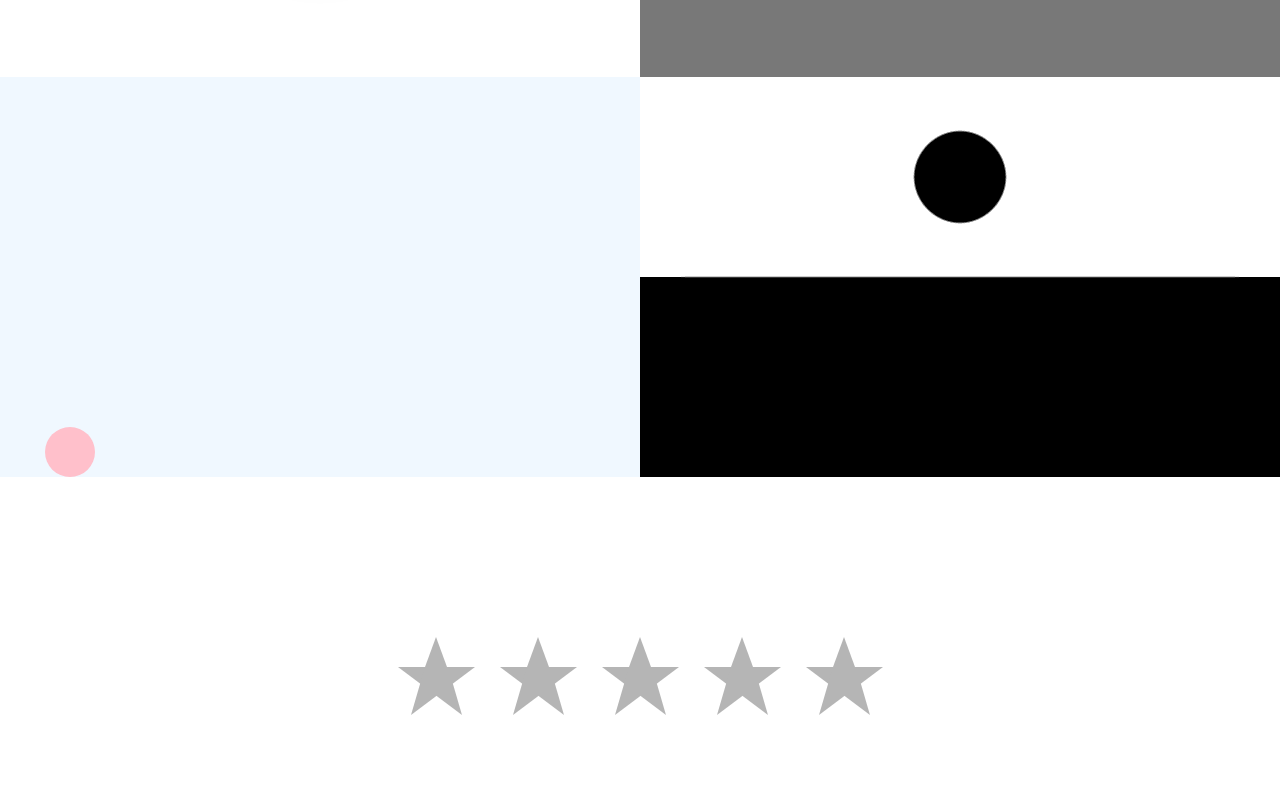
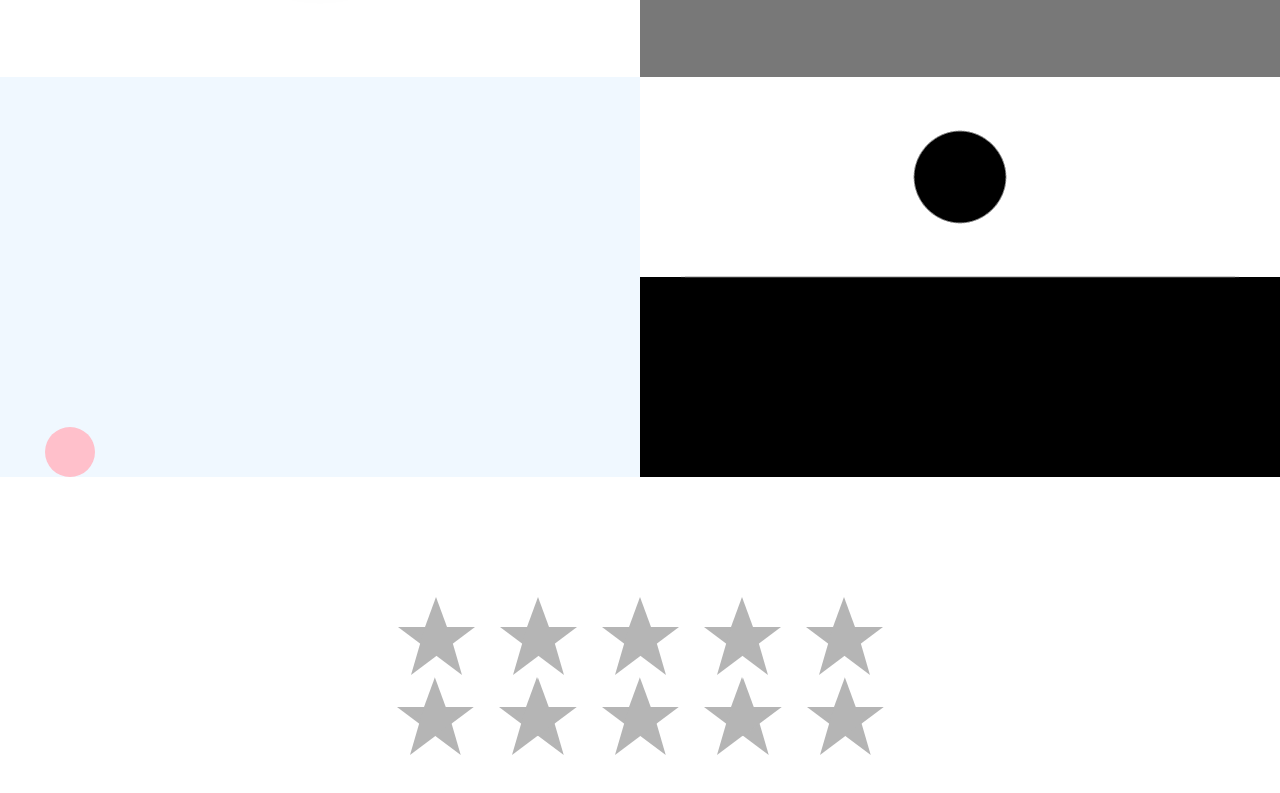
Before and after one commit to ChrisChan13/css-ideas, a website: page src/index.html in a window 1280 px wide. Shown: the part 323-1116 px from the top of the page. Drawn offline with Linux system fonts and the light colour scheme.

Commit message:
add half star for star rating

```diff
--- a/src/css/rate.css
+++ b/src/css/rate.css
@@ -1,15 +1,32 @@
+.rate-wrap {
+  display: flex;
+  flex-direction: column;
+  justify-content: center;
+  align-items: center;
+}
+
 .rate {
-  position: absolute;
-  left: 50%;
-  top: 50%;
-  transform: translate3d(-50%, -50%, 0);
   display: flex;
   flex-flow: row-reverse;
   height: 80px;
 }
 
-input[name='star'] {
+input[name='star'],
+input[name='star-half'] {
   display: none;
+}
+
+.star-wrap {
+  cursor: pointer;
+  width: 51.25px;
+  height: 100%;
+  overflow: hidden;
+  filter: grayscale(100%);
+  transition: filter 0.2s ease-in;
+}
+
+.star-wrap:nth-of-type(odd)>.star {
+  transform: translateX(-51.25px);
 }
 
 .star {
@@ -22,13 +39,19 @@ input[name='star'] {
   border-bottom: 30px solid #FFAC33;
   border-left: 11.25px solid transparent;
   margin: -30px 40px 0 40px;
-  filter: grayscale(100%);
   transition: filter 0.2s ease-in;
 }
 
-input[name='star']:checked~.star,
-.star:hover,
-.star:hover~.star {
+label.star {
+  filter: grayscale(100%);
+}
+
+input[name='star']:checked~label.star,
+label.star:hover,
+label.star:hover~label.star,
+input[name='star-half']:checked~.star-wrap,
+.star-wrap:hover,
+.star-wrap:hover~.star-wrap {
   filter: grayscale(0);
 }
 
--- a/src/index.html
+++ b/src/index.html
@@ -29,7 +29,7 @@
       <div class="shuttle"></div>
     </div>
   </div>
-  <div class="row">
+  <div class="row rate-wrap">
     <div class="rate">
       <input type="radio" name="star" id="star_01">
       <label class="star" for="star_01"></label>
@@ -42,6 +42,48 @@
       <input type="radio" name="star" id="star_05">
       <label class="star" for="star_05"></label>
     </div>
+    <div class="rate">
+      <input type="radio" name="star-half" id="star-half_01">
+      <label class="star-wrap" for="star-half_01">
+        <div class="star"></div>
+      </label>
+      <input type="radio" name="star-half" id="star-half_02">
+      <label class="star-wrap" for="star-half_02">
+        <div class="star"></div>
+      </label>
+      <input type="radio" name="star-half" id="star-half_03">
+      <label class="star-wrap" for="star-half_03">
+        <div class="star"></div>
+      </label>
+      <input type="radio" name="star-half" id="star-half_04">
+      <label class="star-wrap" for="star-half_04">
+        <div class="star"></div>
+      </label>
+      <input type="radio" name="star-half" id="star-half_05">
+      <label class="star-wrap" for="star-half_05">
+        <div class="star"></div>
+      </label>
+      <input type="radio" name="star-half" id="star-half_06">
+      <label class="star-wrap" for="star-half_06">
+        <div class="star"></div>
+      </label>
+      <input type="radio" name="star-half" id="star-half_07">
+      <label class="star-wrap" for="star-half_07">
+        <div class="star"></div>
+      </label>
+      <input type="radio" name="star-half" id="star-half_08">
+      <label class="star-wrap" for="star-half_08">
+        <div class="star"></div>
+      </label>
+      <input type="radio" name="star-half" id="star-half_09">
+      <label class="star-wrap" for="star-half_09">
+        <div class="star"></div>
+      </label>
+      <input type="radio" name="star-half" id="star-half_10">
+      <label class="star-wrap" for="star-half_10">
+        <div class="star"></div>
+      </label>
+    </div>
   </div>
 </body>
 </html>
```
